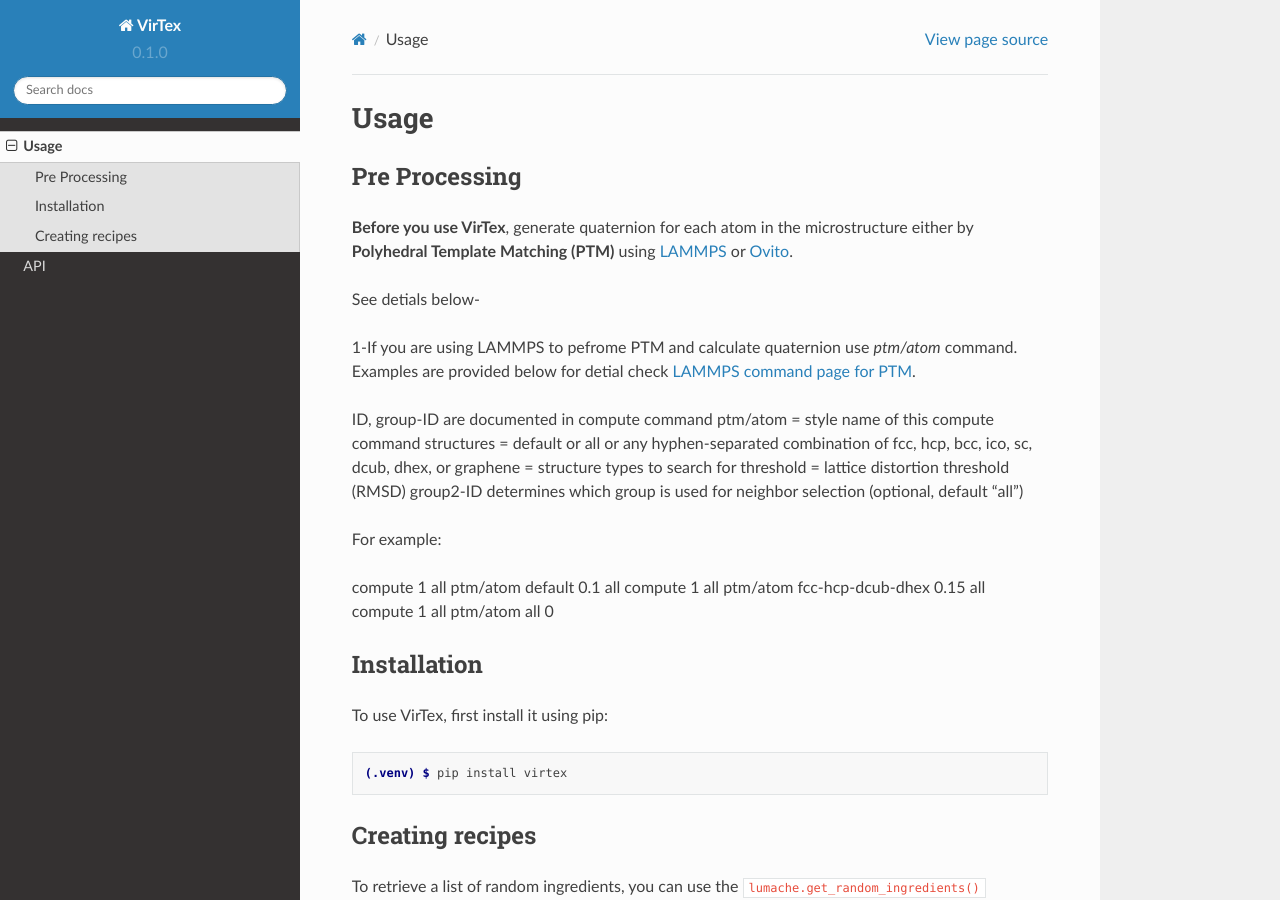
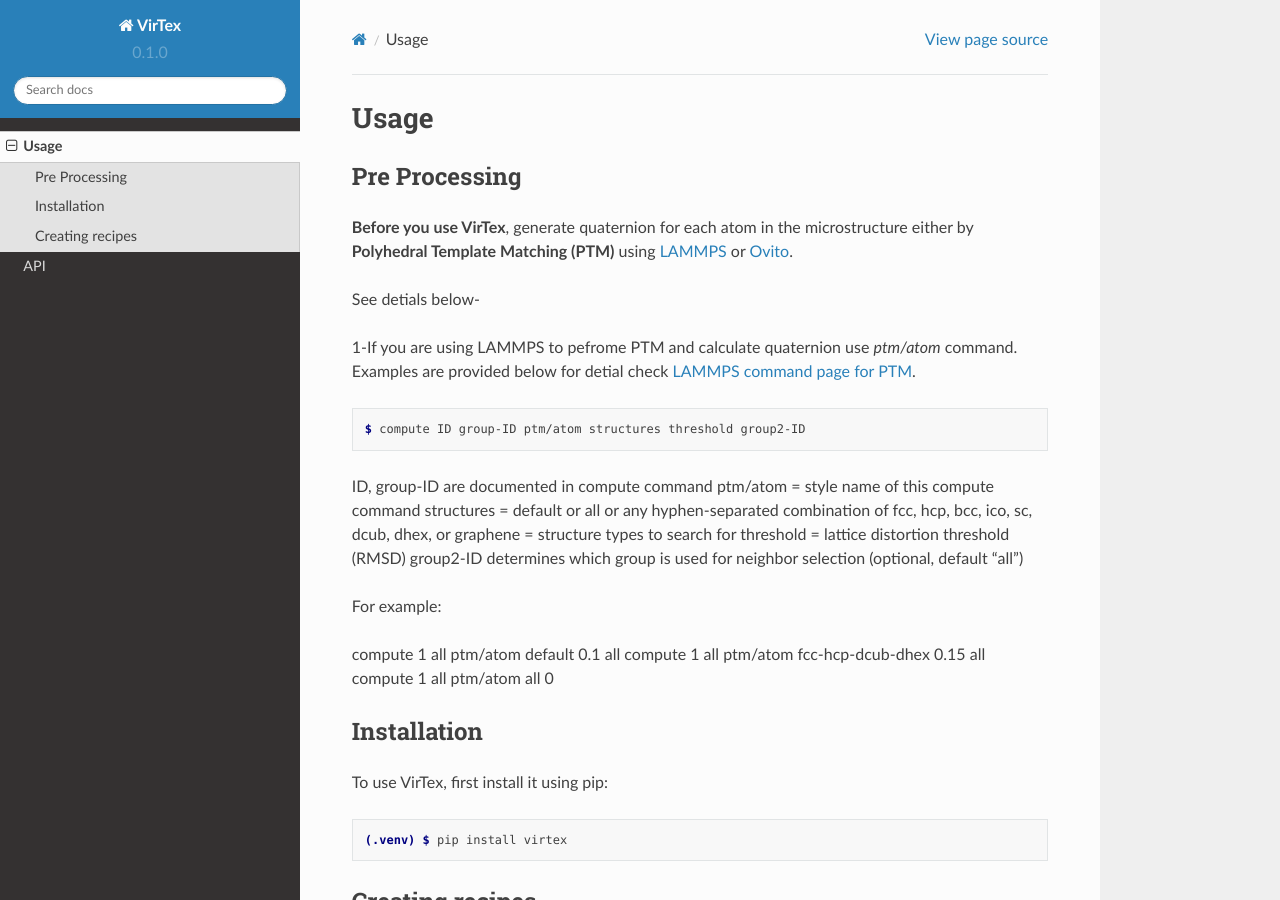
Before and after one commit to mavanish/VirTex, a Sphinx documentation site: the page built from docs/source/usage.rst, in a window 1280 px wide and 900 px high. Built offline with Sphinx 7.4.7 and the Read the Docs theme 2.0.0, drawn with Linux system fonts in a browser that asks for light colours.

Commit message:
Update usage.rst

```diff
--- a/docs/source/usage.rst
+++ b/docs/source/usage.rst
@@ -13,7 +13,8 @@
 
 
 .. code-block:: console
-   compute ID group-ID ptm/atom structures threshold group2-ID
+
+   $ compute ID group-ID ptm/atom structures threshold group2-ID
 
 ID, group-ID are documented in compute command
 ptm/atom = style name of this compute command
```
